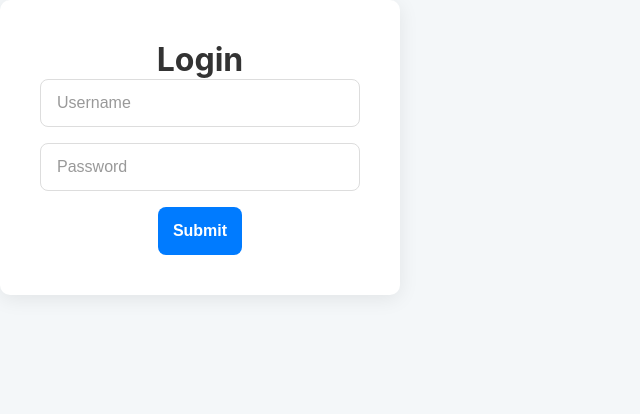
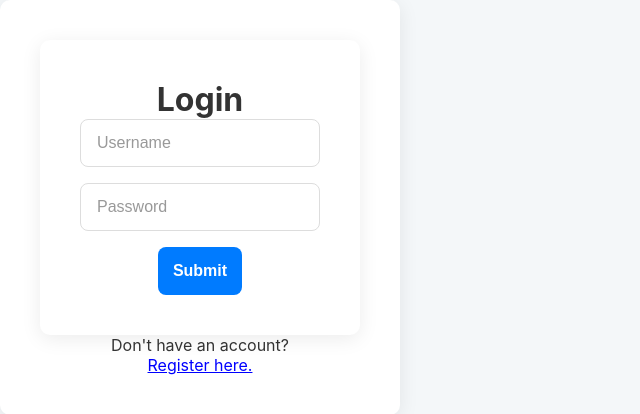
Before and after one commit to AlexandruDodita/AccountabilityApp, a React (Vite) app: page / in a window 1280 px wide. Shown: the top 414 px of the page, without its empty margins (0-640 px from the left). Built offline with nearby package versions, Linux system fonts and the light colour scheme.

Commit message:
better auth ui

```diff
--- a/src/components/AuthForm.tsx
+++ b/src/components/AuthForm.tsx
@@ -1,11 +1,30 @@
 import LoginForm from "./LoginForm";
 import RegisterForm from "./RegisterForm";
-
+import {useState} from 'react';
 
 function AuthForm(){
-    var userExists=false;
     // return (userExists ? <LoginForm /> : <RegisterForm /> );
-    return <LoginForm />
+    const [isUserRegistered, setIsUserRegistered] = useState('true');
+
+    function toggleForm(){
+        if (isUserRegistered==="true"){
+            setIsUserRegistered("false");
+        }else{
+            setIsUserRegistered("true");
+        }
+    }
+
+    return (<div className="AuthForm">
+                {isUserRegistered==="true"? <LoginForm /> : <RegisterForm />}
+                <p> {isUserRegistered==="false" ? "Already have an account? ":"Don't have an account?"}</p>
+                <a href="#" onClick={(e)=>{
+                    e.preventDefault;
+                    toggleForm();
+                }}
+                style={{ color: 'blue', cursor: 'pointer', textDecoration: 'underline'}}>
+                    {isUserRegistered==="false" ? "Login here." : "Register here."}
+                </a>
+            </div>);
+
 }
-
 export default AuthForm;
--- a/src/index.jsx
+++ b/src/index.jsx
@@ -1,11 +1,6 @@
 import React, { StrictMode } from "react";
 import {createRoot} from "react-dom/client"
 import App from "./pages/App";
-
-
-
-
-
 
 
 
```
Also changed, not shown: src/pages/App.jsx (line endings or trailing spaces), 1 other file (tests, documents, lock files or other folders).
